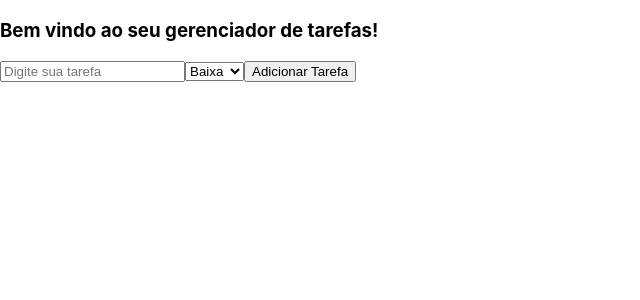
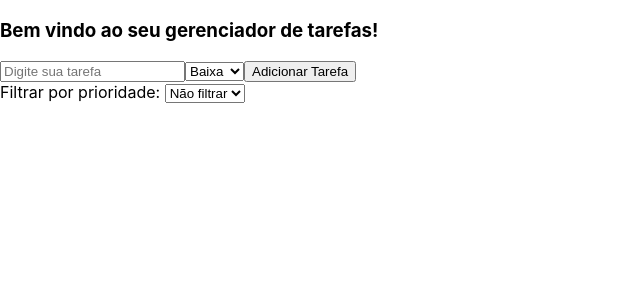
Before and after one commit to AntonyRNS/PWII-GerenciadorTarefas, a React (Vite) app: page / in a window 1280 px wide. Shown: the top 300 px of the page, without its empty margins (0-640 px from the left). Built offline with nearby package versions, Linux system fonts and the light colour scheme.

Commit message:
v1.0 (filtro parcialmente implementado)

```diff
--- a/src/Components/GerenciadorTarefas/GerenciadorTarefas.jsx
+++ b/src/Components/GerenciadorTarefas/GerenciadorTarefas.jsx
@@ -1,13 +1,12 @@
 import { useState } from "react";
 
-
-
 function GerenciadorTarefas() {
-    const [tarefas, setTarefas] = useState([])
-    const [id, setId] = useState(1)
-    const [titulo, setTitulo] = useState('')
-    const [prioridade, setPrioridade] = useState('baixa')
-    const [concluida, setConcluida] = useState(false)
+    const [tarefas, setTarefas] = useState([]);
+    const [id, setId] = useState(1);
+    const [titulo, setTitulo] = useState('');
+    const [prioridade, setPrioridade] = useState('baixa');
+    const [concluida, setConcluida] = useState(false);
+    const [prioridadeFiltro, setPrioridadeFiltro] = useState('nao_filtrar');
 
     const adicionarTarefa = (e) => {
         e.preventDefault();
@@ -19,12 +18,12 @@ function GerenciadorTarefas() {
             concluida,
         };
 
-        setTarefas([...tarefas, novaTarefa])
-        setTitulo('')
-        setPrioridade('baixa')
-        setId(id + 1)
+        setTarefas([...tarefas, novaTarefa]);
+        setTitulo('');
+        setPrioridade('baixa');
+        setId(id + 1);
+    };
 
-    }
     function alterarConclusao(idTarefa) {
         setTarefas((tarefasAnteriores) =>
             tarefasAnteriores.map((t) =>
@@ -33,12 +32,20 @@ function GerenciadorTarefas() {
         );
     }
 
+    const tarefasFiltradas = prioridadeFiltro === 'nao_filtrar'
+        ? tarefas
+        : tarefas.filter(t => t.prioridade === prioridadeFiltro);
 
     return (
         <div>
             <h3>Bem vindo ao seu gerenciador de tarefas!</h3>
             <form onSubmit={adicionarTarefa}>
-                <input type="text" value={titulo} onChange={(e) => setTitulo(e.target.value)} placeholder="Digite sua tarefa" />
+                <input
+                    type="text"
+                    value={titulo}
+                    onChange={(e) => setTitulo(e.target.value)}
+                    placeholder="Digite sua tarefa"
+                />
                 <select value={prioridade} onChange={(e) => setPrioridade(e.target.value)}>
                     <option value="baixa">Baixa</option>
                     <option value="media">Média</option>
@@ -47,24 +54,29 @@ function GerenciadorTarefas() {
                 <button>Adicionar Tarefa</button>
             </form>
 
+            <label>Filtrar por prioridade: </label>
+            <select
+                value={prioridadeFiltro}
+                onChange={(e) => setPrioridadeFiltro(e.target.value)}
+            >
+                <option value="nao_filtrar">Não filtrar</option>
+                <option value="baixa">Baixa</option>
+                <option value="media">Média</option>
+                <option value="alta">Alta</option>
+            </select>
+
             <ul>
-                {tarefas.map((tarefa) => (
-
-                    <li key={tarefa.id}>{tarefa.titulo} Prioridade: {tarefa.prioridade}<button onClick={alterarConclusao(tarefa.id)}>{tarefa.concluida ? '✔️' : '❌'}</button></li>
-
-
+                {tarefasFiltradas.map((tarefa) => (
+                    <li key={tarefa.id}>
+                        {tarefa.titulo} - Prioridade: {tarefa.prioridade}
+                        <button onClick={() => alterarConclusao(tarefa.id)}>
+                            {tarefa.concluida ? '✔️' : '❌'}
+                        </button>
+                    </li>
                 ))}
             </ul>
+        </div>
+    );
+}
 
-
-
-
-        </div>
-
-
-    );
-
-
-
-}
 export default GerenciadorTarefas;
```
